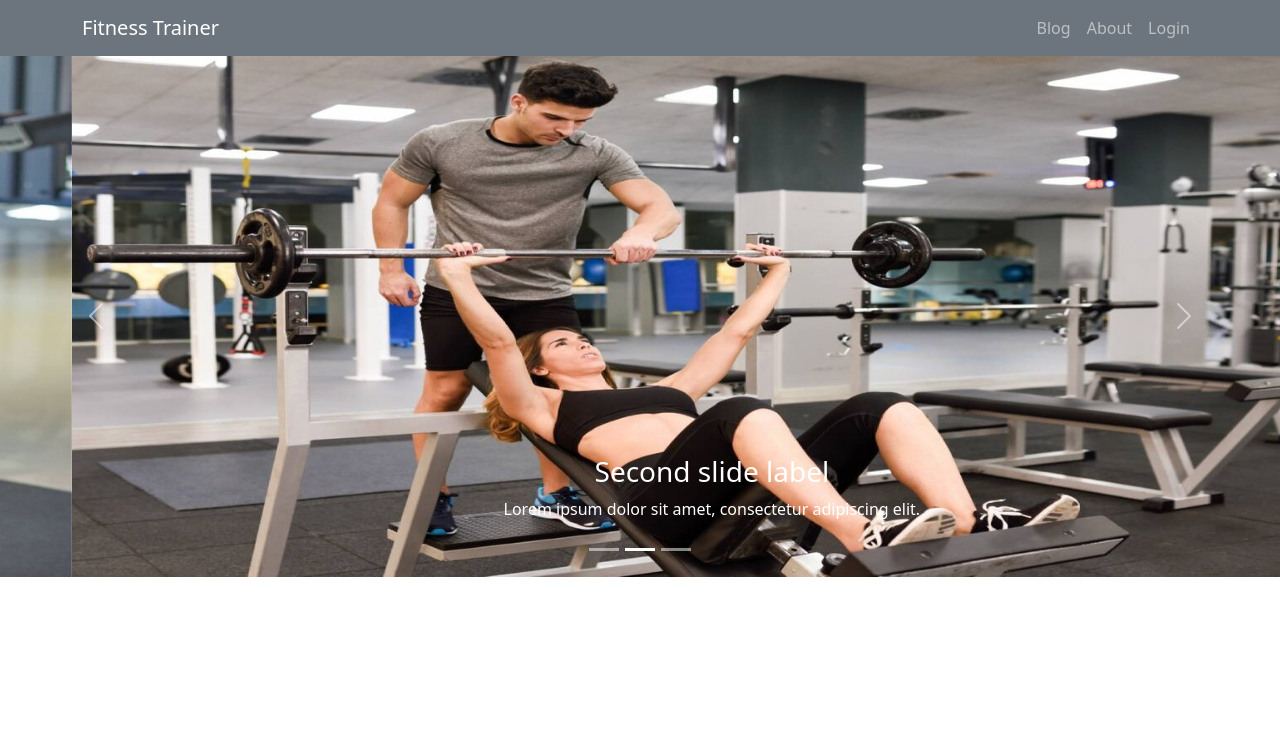
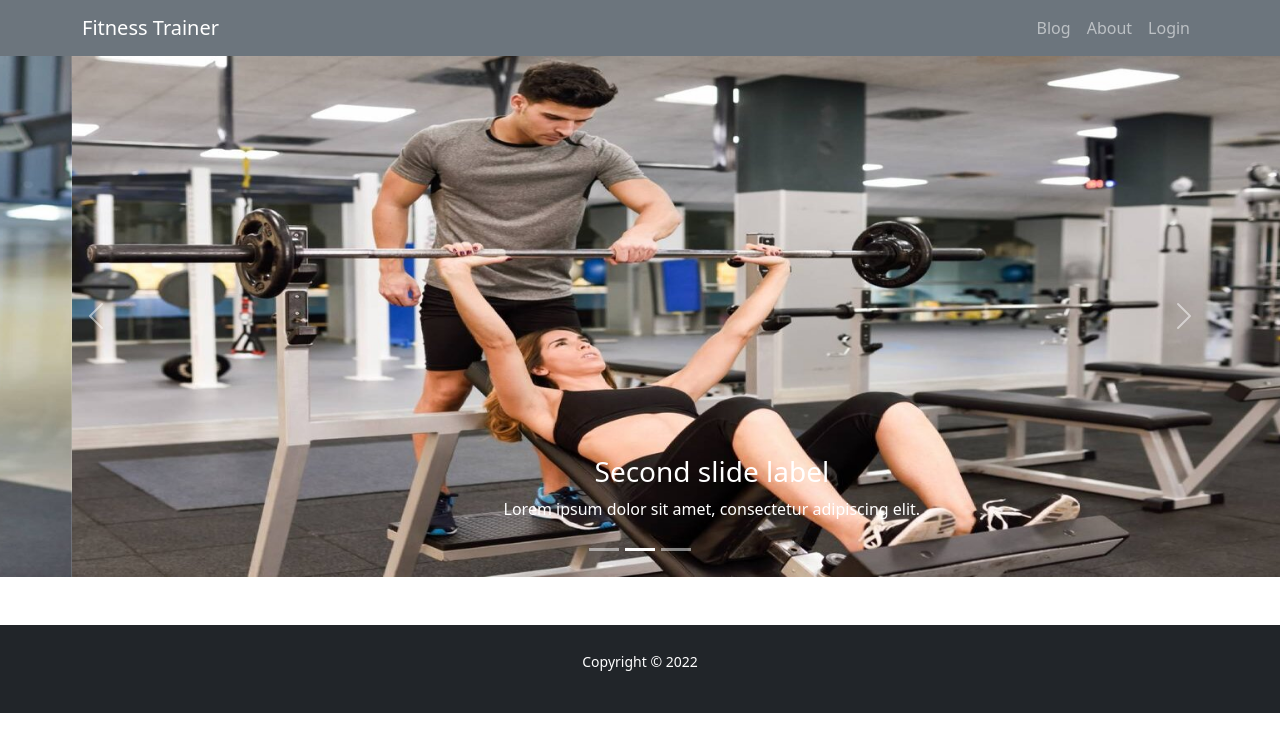
Before and after one commit to ArafatMunna/fitness-trainer, a React (Create React App) app: page / in a window 1280 px wide. Shown: the top 752 px of the page. Built offline with nearby package versions, Linux system fonts and the light colour scheme.

Commit message:
footer added

```diff
--- a/src/App.js
+++ b/src/App.js
@@ -1,6 +1,7 @@
 import { Route, Routes } from "react-router-dom";
 import "./App.css";
 import Home from "./Pages/Home/Home/Home";
+import Footer from "./Pages/Shared/Footer/Footer";
 import Header from "./Pages/Shared/Header/Header";
 
 function App() {
@@ -10,6 +11,7 @@ function App() {
             <Routes>
                 <Route path="/" element={<Home />} />
             </Routes>
+            <Footer />
         </div>
     );
 }
--- /dev/null
+++ b/src/Pages/Shared/Footer/Footer.js
@@ -0,0 +1,13 @@
+import React from "react";
+
+const Footer = () => {
+    return (
+        <footer className="text-center mt-5 bg-dark text-white p-4">
+            <p>
+                <small>Copyright &copy; {new Date().getFullYear()}</small>
+            </p>
+        </footer>
+    );
+};
+
+export default Footer;
```
